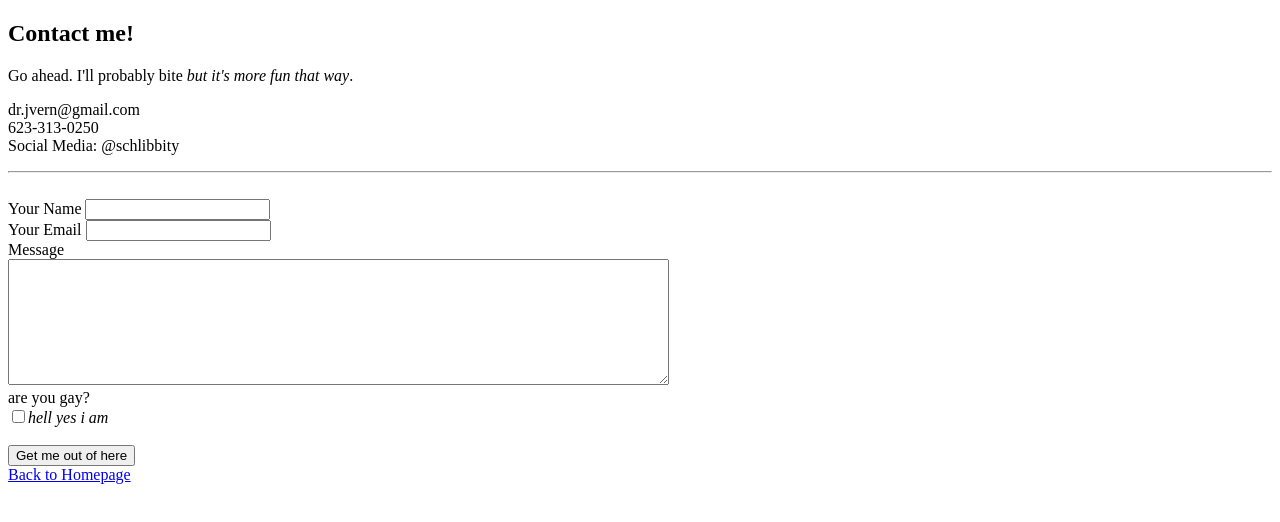
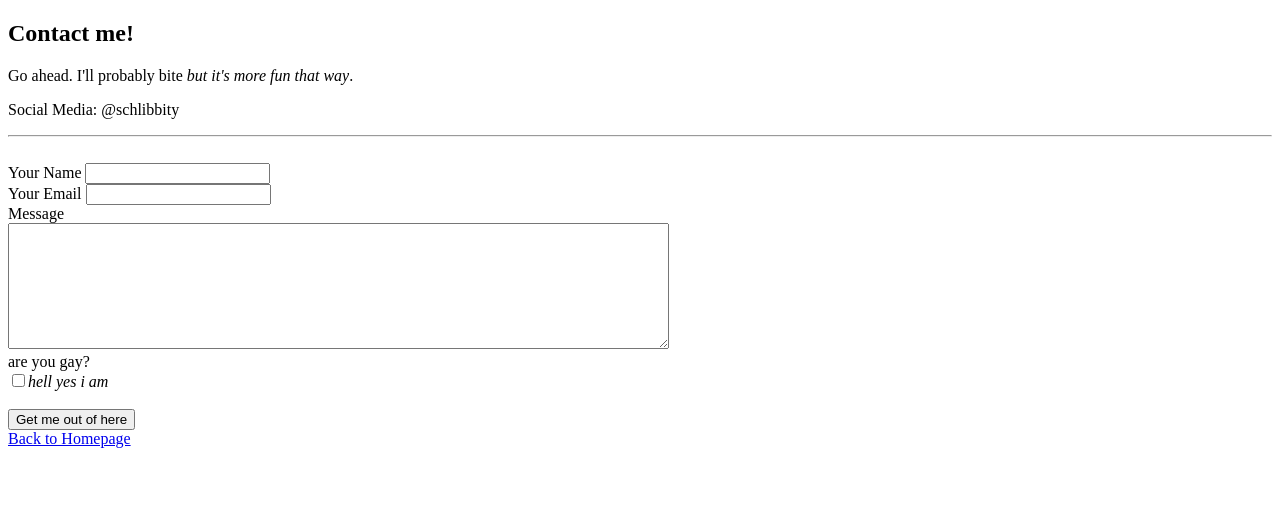
Before and after one commit to schlibbity/devpractice, a plain HTML site: page contact.html in a window 1280 px wide. Drawn offline with Linux system fonts and the light colour scheme.

Commit message:
removed sensitive information

```diff
--- a/contact.html
+++ b/contact.html
@@ -9,8 +9,7 @@
 <body>
   <h2>Contact me!</h2>
   <p>Go ahead. I'll probably bite <em>but it's more fun that way</em>.</p>
-  <p>dr.jvern@gmail.com <br>
-    623-313-0250 <br>
+  <p>
     Social Media: @schlibbity
   </p>
   <hr><br>
```
